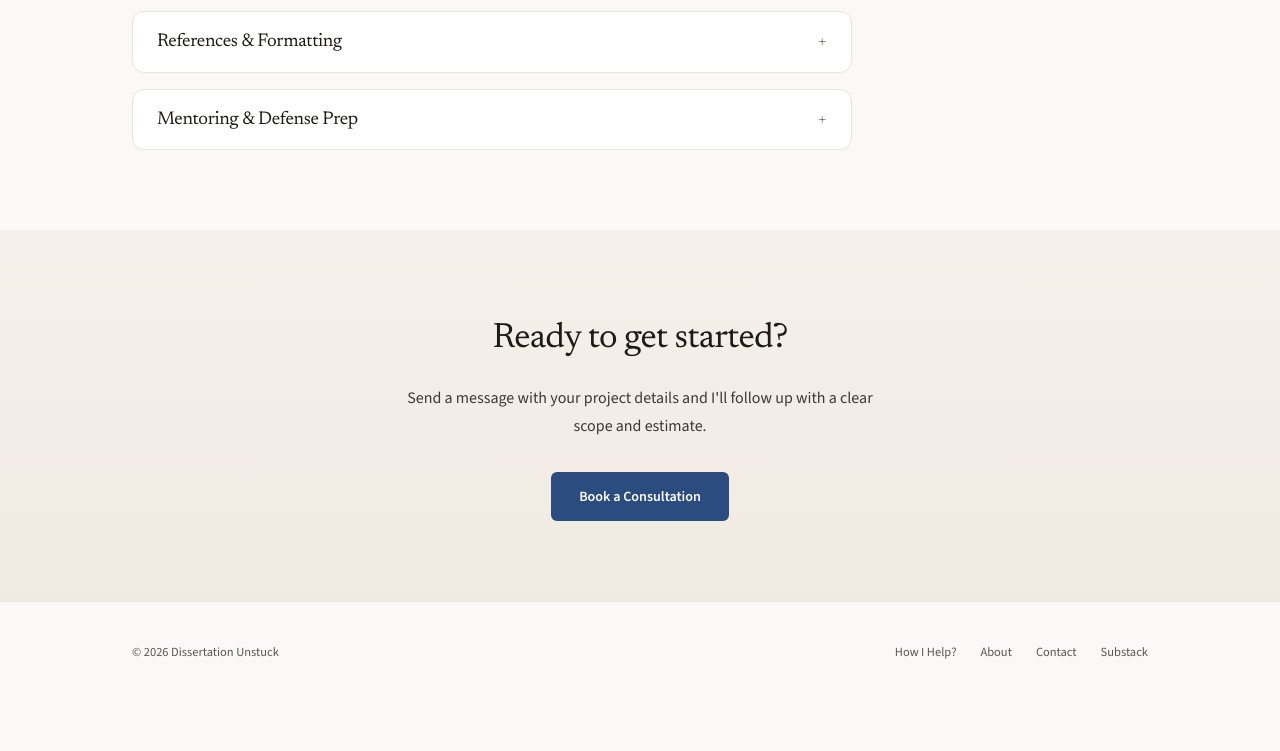
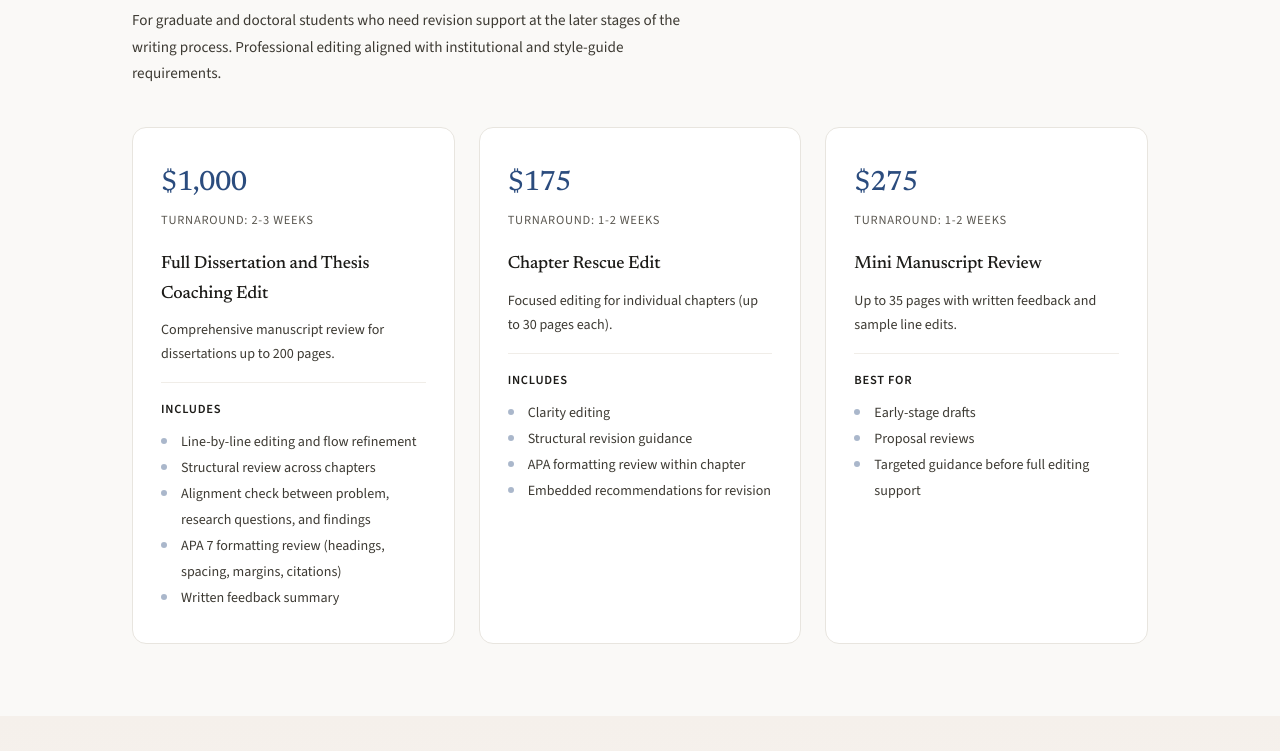
Before and after one commit to benmill23/dissertationunstuck, a plain HTML site: page pricing.html in a window 1280 px wide. Shown: the part 503-1254 px from the top of the page. Before the commit the page ends 1205 px from the top, so only its background shows below. Drawn offline with nearby package versions, Linux system fonts and the light colour scheme.

Commit message:
Redesign pricing page with open card grid layout and visual polish
Co-Authored-By: Claude Opus 4.6 <noreply@anthropic.com>

```diff
--- a/pricing.html
+++ b/pricing.html
@@ -140,11 +140,13 @@
 
     /* --- PAGE HEADER --- */
     .page-header {
-      padding: 8.5rem 0 3.5rem;
+      padding: 8.5rem 0 4rem;
       background: linear-gradient(180deg, var(--warm-grad-1) 0%, var(--warm-grad-2) 100%);
+      text-align: center;
     }
     .page-header-inner {
-      max-width: 620px;
+      max-width: 640px;
+      margin: 0 auto;
     }
     .page-header-label {
       font-size: 0.78rem;
@@ -170,131 +172,103 @@
       font-weight: 300;
     }
 
-    /* --- PRICING BODY --- */
-    .pricing-body {
-      padding: 4.5rem 0 5rem;
+    /* --- CATEGORY SECTIONS --- */
+    .pricing-section {
+      padding: 4.5rem 0;
     }
-    .pricing-layout {
-      max-width: 720px;
+    .pricing-section:nth-child(even) {
+      background: linear-gradient(180deg, var(--warm-grad-2) 0%, var(--warm-grad-1) 100%);
     }
-
-    /* --- ACCORDIONS --- */
-    .service-accordions {
-      display: flex;
-      flex-direction: column;
-      gap: 1rem;
+    .pricing-section-head {
+      margin-bottom: 2.5rem;
     }
-    .service-accordion {
-      background: var(--surface);
-      border: 1px solid var(--border);
-      border-radius: 12px;
-      overflow: hidden;
-      transition: border-color 0.2s, box-shadow 0.2s;
-    }
-    .service-accordion:hover {
-      border-color: var(--accent);
-      box-shadow: 0 2px 12px rgba(43, 76, 126, 0.06);
-    }
-    .service-accordion-btn {
-      width: 100%;
-      background: none;
-      border: none;
-      text-align: left;
-      cursor: pointer;
-      padding: 1.25rem 1.5rem;
-      display: flex;
-      justify-content: space-between;
-      align-items: center;
-      gap: 1.5rem;
-      transition: color 0.2s;
-    }
-    .service-accordion-btn:hover { color: var(--accent); }
-    .service-accordion-title {
+    .pricing-section-head h2 {
       font-family: var(--serif);
-      font-size: 1.15rem;
+      font-size: clamp(1.5rem, 3vw, 2rem);
       font-weight: 400;
       color: var(--dark);
       letter-spacing: -0.02em;
+      margin-bottom: 0.75rem;
     }
-    .service-accordion-btn:hover .service-accordion-title { color: var(--accent); }
-    .service-accordion-icon {
-      font-family: var(--serif);
-      font-size: 1.2rem;
+    .pricing-section-head p {
+      font-size: 0.95rem;
+      color: var(--text-secondary);
+      line-height: 1.75;
       font-weight: 300;
-      color: var(--text-faint);
-      flex-shrink: 0;
-      transition: transform 0.3s, color 0.2s;
-      line-height: 1;
+      max-width: 580px;
     }
-    .service-accordion.open .service-accordion-icon {
-      transform: rotate(45deg);
-      color: var(--accent);
+
+    /* --- PRICING CARDS GRID --- */
+    .pricing-grid {
+      display: grid;
+      grid-template-columns: repeat(auto-fit, minmax(300px, 1fr));
+      gap: 1.5rem;
     }
-    .service-accordion-body {
-      max-height: 0;
-      overflow: hidden;
-      transition: max-height 0.4s ease;
-    }
-    .service-accordion-inner {
-      padding: 0 1.5rem 1.5rem;
-      font-size: 0.92rem;
-      color: var(--text-secondary);
-      line-height: 1.8;
-      font-weight: 300;
-    }
-    .service-accordion-inner p + p {
-      margin-top: 0.75rem;
-    }
-    .service-accordion-inner ul {
-      list-style: none;
-      margin-top: 0.75rem;
-    }
-    .service-accordion-inner ul li {
-      padding-left: 1.15rem;
-      position: relative;
-      line-height: 1.85;
-    }
-    .service-accordion-inner ul li::before {
-      content: '';
-      position: absolute;
-      left: 0;
-      top: 0.65em;
-      width: 5px; height: 5px;
-      border-radius: 50%;
-      background: var(--accent);
-      opacity: 0.35;
-    }
-    .pricing-cards {
+    .pricing-card {
+      background: var(--surface);
+      border: 1px solid var(--border);
+      border-radius: 14px;
+      padding: 2rem 1.75rem;
       display: flex;
       flex-direction: column;
-      gap: 0.75rem;
-      margin-top: 1rem;
+      transition: border-color 0.25s, box-shadow 0.25s, transform 0.25s;
     }
-    .pricing-card {
-      background: var(--bg);
-      border: 1px solid var(--border-light);
-      border-radius: 10px;
-      padding: 1.25rem 1.25rem;
+    .pricing-card:hover {
+      border-color: var(--accent);
+      box-shadow: 0 8px 32px rgba(43, 76, 126, 0.08);
+      transform: translateY(-2px);
+    }
+    .pricing-card-price {
+      font-family: var(--serif);
+      font-size: 1.75rem;
+      font-weight: 500;
+      color: var(--accent);
+      margin-bottom: 0.25rem;
+      letter-spacing: -0.02em;
+    }
+    .pricing-card-turnaround {
+      font-size: 0.78rem;
+      color: var(--text-faint);
+      font-weight: 500;
+      text-transform: uppercase;
+      letter-spacing: 0.06em;
+      margin-bottom: 1.25rem;
     }
     .pricing-card-title {
       font-family: var(--serif);
-      font-size: 1rem;
+      font-size: 1.1rem;
       font-weight: 500;
       color: var(--dark);
-      margin-bottom: 0.5rem;
+      margin-bottom: 0.6rem;
+      letter-spacing: -0.01em;
     }
-    .pricing-card p {
+    .pricing-card-desc {
       font-size: 0.88rem;
       color: var(--text-secondary);
-      line-height: 1.75;
+      line-height: 1.7;
       font-weight: 300;
+      margin-bottom: 1rem;
+    }
+    .pricing-card-divider {
+      height: 1px;
+      background: var(--border-light);
+      margin-bottom: 1rem;
+    }
+    .pricing-card-includes {
+      font-size: 0.78rem;
+      font-weight: 600;
+      color: var(--dark);
+      text-transform: uppercase;
+      letter-spacing: 0.06em;
+      margin-bottom: 0.6rem;
     }
     .pricing-card ul {
       list-style: none;
-      margin: 0.5rem 0;
+      margin: 0;
+      flex-grow: 1;
     }
     .pricing-card ul li {
-      padding-left: 1.15rem;
+      padding-left: 1.25rem;
       position: relative;
       font-size: 0.88rem;
       color: var(--text-secondary);
@@ -305,23 +279,37 @@
       content: '';
       position: absolute;
       left: 0;
-      top: 0.65em;
-      width: 5px; height: 5px;
+      top: 0.6em;
+      width: 6px; height: 6px;
       border-radius: 50%;
       background: var(--accent);
-      opacity: 0.35;
+      opacity: 0.4;
     }
-    .pricing-card-meta {
-      display: flex;
-      gap: 1.5rem;
-      margin-top: 0.75rem;
-      padding-top: 0.75rem;
-      border-top: 1px solid var(--border-light);
+    .pricing-card-badge {
+      display: inline-block;
+      margin-top: 1rem;
+      font-size: 0.82rem;
+      color: var(--accent);
+      font-weight: 600;
+      background: var(--accent-wash-2);
+      padding: 0.4rem 0.85rem;
+      border-radius: 6px;
     }
-    .pricing-card-meta span {
-      font-size: 0.82rem;
-      font-weight: 500;
-      color: var(--dark);
+
+    /* --- NOTE --- */
+    .pricing-note {
+      margin-top: 1.5rem;
+      padding: 1.25rem 1.5rem;
+      background: var(--accent-wash-2);
+      border-radius: 10px;
+      border-left: 3px solid var(--accent);
+    }
+    .pricing-note p {
+      font-size: 0.88rem;
+      color: var(--text-secondary);
+      line-height: 1.7;
+      font-weight: 300;
+      font-style: italic;
     }
 
     /* --- CTA BAND --- */
@@ -365,7 +353,6 @@
       transform: translateY(-1px);
       box-shadow: 0 4px 16px rgba(43, 76, 126, 0.2);
     }
-    .btn-fill svg { width: 16px; height: 16px; }
 
     /* --- FOOTER --- */
     footer {
@@ -398,13 +385,10 @@
     @media (max-width: 640px) {
       .page-header { padding: 7rem 0 2.5rem; }
       .page-header h1 { font-size: 1.85rem; }
-      .pricing-body { padding: 3rem 0 3.5rem; }
-      .service-accordion-btn { padding: 1.1rem 1.15rem; gap: 1rem; }
-      .service-accordion-inner { padding: 0 1.15rem 1.25rem; }
-      .service-accordion-title { font-size: 1.05rem; }
-      .pricing-card { padding: 1rem; }
-      .pricing-card-title { font-size: 0.92rem; }
-      .pricing-card-meta { gap: 1rem; flex-wrap: wrap; }
+      .pricing-section { padding: 3rem 0; }
+      .pricing-grid { grid-template-columns: 1fr; gap: 1.25rem; }
+      .pricing-card { padding: 1.5rem 1.25rem; }
+      .pricing-card-price { font-size: 1.5rem; }
       .cta-band { padding: 3.5rem 0; }
       .nav-links { display: none; }
       .nav-links.open {
@@ -459,31 +443,21 @@
     </div>
   </header>
 
-  <!-- PRICING BODY -->
-  <section class="pricing-body">
+  <!-- DISSERTATION & THESIS EDITING -->
+  <section class="pricing-section">
     <div class="wrap">
-      <div class="pricing-layout">
-        <div class="service-accordions reveal">
-          <div class="service-accordion">
-            <button class="service-accordion-btn" aria-expanded="false">
-              <span class="service-accordion-title">Dissertation &amp; Thesis Editing</span>
-              <span class="service-accordion-icon">+</span>
-            </button>
-            <div class="service-accordion-body">
-              <div class="service-accordion-inner">
-                <p>This service is for graduate and doctoral students who need revision support at the later stages of the writing process.</p>
-                <ul>
-                  <li>You have a complete or near-complete draft that needs editing</li>
-                  <li>You need focused help on specific chapters or sections</li>
-                  <li>You need APA or MLA formatting and reference support</li>
-                </ul>
-                <p>Professional dissertation editing aligned with institutional and style-guide requirements.</p>
-
-                <div class="pricing-cards">
+      <div class="pricing-section-head reveal">
+        <h2>Dissertation &amp; Thesis Editing</h2>
+        <p>For graduate and doctoral students who need revision support at the later stages of the writing process. Professional editing aligned with institutional and style-guide requirements.</p>
+      </div>
+      <div class="pricing-grid reveal">
         <div class="pricing-card">
+          <div class="pricing-card-price">$1,000</div>
+          <div class="pricing-card-turnaround">Turnaround: 2-3 weeks</div>
           <div class="pricing-card-title">Full Dissertation and Thesis Coaching Edit</div>
-                    <p>Comprehensive manuscript review for dissertations up to 200 pages.</p>
-                    <p style="margin-top: 0.4rem; font-weight: 500; color: var(--dark);">Includes:</p>
+          <div class="pricing-card-desc">Comprehensive manuscript review for dissertations up to 200 pages.</div>
+          <div class="pricing-card-divider"></div>
+          <div class="pricing-card-includes">Includes</div>
           <ul>
             <li>Line-by-line editing and flow refinement</li>
             <li>Structural review across chapters</li>
@@ -491,124 +465,115 @@
             <li>APA 7 formatting review (headings, spacing, margins, citations)</li>
             <li>Written feedback summary</li>
           </ul>
-                    <div class="pricing-card-meta">
-                      <span>$1,000</span>
-                      <span>Turnaround: 2–3 weeks</span>
-                    </div>
         </div>
 
         <div class="pricing-card">
+          <div class="pricing-card-price">$175</div>
+          <div class="pricing-card-turnaround">Turnaround: 1-2 weeks</div>
           <div class="pricing-card-title">Chapter Rescue Edit</div>
-                    <p>Focused editing for individual chapters (up to 30 pages each).</p>
-                    <p style="margin-top: 0.4rem; font-weight: 500; color: var(--dark);">Includes:</p>
+          <div class="pricing-card-desc">Focused editing for individual chapters (up to 30 pages each).</div>
+          <div class="pricing-card-divider"></div>
+          <div class="pricing-card-includes">Includes</div>
           <ul>
             <li>Clarity editing</li>
             <li>Structural revision guidance</li>
             <li>APA formatting review within chapter</li>
             <li>Embedded recommendations for revision</li>
           </ul>
-                    <div class="pricing-card-meta">
-                      <span>$175</span>
-                      <span>Turnaround: 1–2 weeks</span>
-                    </div>
         </div>
 
         <div class="pricing-card">
+          <div class="pricing-card-price">$275</div>
+          <div class="pricing-card-turnaround">Turnaround: 1-2 weeks</div>
           <div class="pricing-card-title">Mini Manuscript Review</div>
-                    <p>Up to 35 pages with written feedback and sample line edits.</p>
-                    <p style="margin-top: 0.4rem; font-weight: 500; color: var(--dark);">Best for:</p>
+          <div class="pricing-card-desc">Up to 35 pages with written feedback and sample line edits.</div>
+          <div class="pricing-card-divider"></div>
+          <div class="pricing-card-includes">Best for</div>
           <ul>
             <li>Early-stage drafts</li>
             <li>Proposal reviews</li>
             <li>Targeted guidance before full editing support</li>
           </ul>
-                    <div class="pricing-card-meta">
-                      <span>$275</span>
-                      <span>Turnaround: 1–2 weeks</span>
         </div>
       </div>
     </div>
+  </section>
+
+  <!-- REFERENCES & FORMATTING -->
+  <section class="pricing-section">
+    <div class="wrap">
+      <div class="pricing-section-head reveal">
+        <h2>References &amp; Formatting</h2>
+        <p>For students who need citation verification, reference list corrections, and consistent APA or MLA formatting throughout their document.</p>
       </div>
-            </div>
-          </div>
-
-          <div class="service-accordion">
-            <button class="service-accordion-btn" aria-expanded="false">
-              <span class="service-accordion-title">References &amp; Formatting</span>
-              <span class="service-accordion-icon">+</span>
-            </button>
-            <div class="service-accordion-body">
-              <div class="service-accordion-inner">
-                <p>This service is for students who need assistance with:</p>
-                <ul>
-                  <li>Review and correction of reference list entries</li>
-                  <li>Verification of in-text citations against the reference list</li>
-                  <li>APA or MLA formatting applied consistently</li>
-                  <li>Identification of missing, incomplete, or inconsistent citations</li>
-                </ul>
-                <p><em>Note: This service does not find missed references or substantial editing of completed work.</em></p>
-
-                <div class="pricing-cards">
+      <div class="pricing-grid reveal">
         <div class="pricing-card">
+          <div class="pricing-card-price">$300</div>
+          <div class="pricing-card-turnaround">Turnaround: 1-2 weeks</div>
           <div class="pricing-card-title">Formatting &amp; APA Final Polish</div>
-                    <p style="margin-top: 0.4rem; font-weight: 500; color: var(--dark);">Includes:</p>
+          <div class="pricing-card-desc">Complete document formatting to meet style-guide standards.</div>
+          <div class="pricing-card-divider"></div>
+          <div class="pricing-card-includes">Includes</div>
           <ul>
             <li>APA/MLA headings audit</li>
             <li>Table of contents and pagination review</li>
             <li>Tables and figures formatting</li>
             <li>Font, margin, and spacing checks</li>
           </ul>
-                    <div class="pricing-card-meta">
-                      <span>$300</span>
-                      <span>Turnaround: 1–2 weeks</span>
-                    </div>
         </div>
 
         <div class="pricing-card">
+          <div class="pricing-card-price">$250</div>
+          <div class="pricing-card-turnaround">Turnaround: 1-2 weeks</div>
           <div class="pricing-card-title">References &amp; Citations Verification</div>
-                    <p style="margin-top: 0.4rem; font-weight: 500; color: var(--dark);">Includes:</p>
+          <div class="pricing-card-desc">Thorough cross-check of all citations and reference entries.</div>
+          <div class="pricing-card-divider"></div>
+          <div class="pricing-card-includes">Includes</div>
           <ul>
             <li>Cross-check all in-text citations with reference entries</li>
             <li>APA formatting corrections</li>
             <li>DOI and URL verification</li>
-                      <li>Identification of missing or mismatched sources within the existing reference list</li>
+            <li>Identification of missing or mismatched sources</li>
           </ul>
-                    <div class="pricing-card-meta">
-                      <span>$250</span>
-                      <span>Turnaround: 1–2 weeks</span>
         </div>
       </div>
+      <div class="pricing-note reveal">
+        <p>Note: This service does not find missed references or include substantial editing of completed work.</p>
       </div>
     </div>
+  </section>
+
+  <!-- MENTORING & DEFENSE PREP -->
+  <section class="pricing-section">
+    <div class="wrap">
+      <div class="pricing-section-head reveal">
+        <h2>Mentoring &amp; Defense Prep</h2>
+        <p>One-on-one coaching sessions to help you navigate committee feedback, prepare for your defense, and move forward with confidence.</p>
       </div>
-          </div>
-
-          <div class="service-accordion">
-            <button class="service-accordion-btn" aria-expanded="false">
-              <span class="service-accordion-title">Mentoring &amp; Defense Prep</span>
-              <span class="service-accordion-icon">+</span>
-            </button>
-            <div class="service-accordion-body">
-              <div class="service-accordion-inner">
-                <div class="pricing-cards">
+      <div class="pricing-grid reveal">
         <div class="pricing-card">
+          <div class="pricing-card-price">$175<span style="font-size: 0.85rem; font-weight: 400; color: var(--text-faint);"> / session</span></div>
+          <div class="pricing-card-turnaround">Flexible scheduling</div>
           <div class="pricing-card-title">Mentoring &amp; Coaching Sessions</div>
-                    <p style="margin-top: 0.4rem; font-weight: 500; color: var(--dark);">Use sessions for:</p>
+          <div class="pricing-card-desc">Personalized academic coaching tailored to where you are in the process.</div>
+          <div class="pricing-card-divider"></div>
+          <div class="pricing-card-includes">Use sessions for</div>
           <ul>
             <li>Navigating committee feedback</li>
             <li>Research design clarification</li>
             <li>Writing strategy &amp; accountability coaching</li>
             <li>Revision planning</li>
           </ul>
-                    <div class="pricing-card-meta">
-                      <span>$175 per session</span>
-                    </div>
-                    <p style="margin-top: 0.5rem; font-size: 0.85rem; color: var(--accent); font-weight: 500;">Mentorship Package: 2 sessions for $225</p>
+          <div class="pricing-card-badge">Mentorship Package: 2 sessions for $225</div>
         </div>
 
         <div class="pricing-card">
-                    <div class="pricing-card-title">Thesis &amp; Dissertation Defense Preparation Coaching</div>
-                    <p style="margin-top: 0.4rem; font-weight: 500; color: var(--dark);">Includes:</p>
+          <div class="pricing-card-price">$175<span style="font-size: 0.85rem; font-weight: 400; color: var(--text-faint);"> / session</span></div>
+          <div class="pricing-card-turnaround">Flexible scheduling</div>
+          <div class="pricing-card-title">Defense Preparation Coaching</div>
+          <div class="pricing-card-desc">Targeted preparation for proposal or final dissertation defense.</div>
+          <div class="pricing-card-divider"></div>
+          <div class="pricing-card-includes">Includes</div>
           <ul>
             <li>Simulated committee questioning</li>
             <li>Response strategy development</li>
@@ -616,29 +581,21 @@
             <li>Slide flow review</li>
             <li>Confidence building and delivery preparation</li>
           </ul>
-                    <div class="pricing-card-meta">
-                      <span>$175 per session</span>
-                    </div>
         </div>
 
         <div class="pricing-card">
+          <div class="pricing-card-price">$750</div>
+          <div class="pricing-card-turnaround">Comprehensive package</div>
           <div class="pricing-card-title">Defense Prep Package</div>
-                    <p>One-on-one sessions focused on navigating the revision and decision-making process.</p>
-                    <p style="margin-top: 0.4rem; font-weight: 500; color: var(--dark);">Includes:</p>
+          <div class="pricing-card-desc">Everything you need to walk into your defense fully prepared.</div>
+          <div class="pricing-card-divider"></div>
+          <div class="pricing-card-includes">Includes</div>
           <ul>
             <li>3 mock defense coaching sessions</li>
             <li>Written defense question/response strategy guide</li>
             <li>Slide flow feedback &amp; coaching</li>
             <li>Final confidence prep session</li>
           </ul>
-                    <div class="pricing-card-meta">
-                      <span>$750</span>
-                    </div>
-                  </div>
-                </div>
-              </div>
-            </div>
-          </div>
         </div>
       </div>
     </div>
@@ -684,26 +641,6 @@
       navbar.classList.remove('menu-open');
     }));
 
-    document.querySelectorAll('.service-accordion-btn').forEach(btn => {
-      btn.addEventListener('click', () => {
-        const accordion = btn.parentElement;
-        const body = accordion.querySelector('.service-accordion-body');
-        const wasOpen = accordion.classList.contains('open');
-
-        document.querySelectorAll('.service-accordion.open').forEach(a => {
-          a.classList.remove('open');
-          a.querySelector('.service-accordion-body').style.maxHeight = null;
-          a.querySelector('.service-accordion-btn').setAttribute('aria-expanded', 'false');
-        });
-
-        if (!wasOpen) {
-          accordion.classList.add('open');
-          body.style.maxHeight = body.scrollHeight + 'px';
-          btn.setAttribute('aria-expanded', 'true');
-        }
-      });
-    });
-
     const obs = new IntersectionObserver(entries => {
       entries.forEach(e => { if (e.isIntersecting) { e.target.classList.add('visible'); obs.unobserve(e.target); } });
     }, { threshold: 0.1 });
```
Lines whose indentation alone changed are shown as unchanged.
